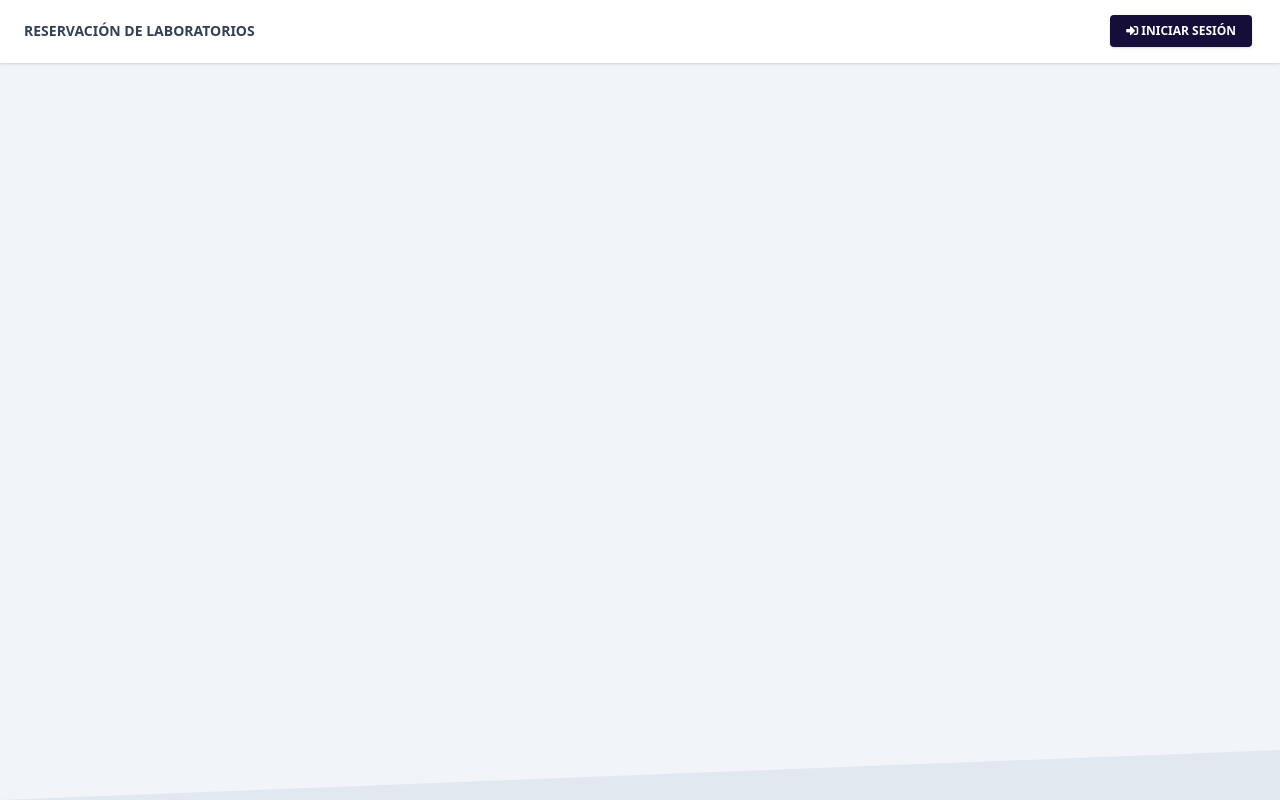
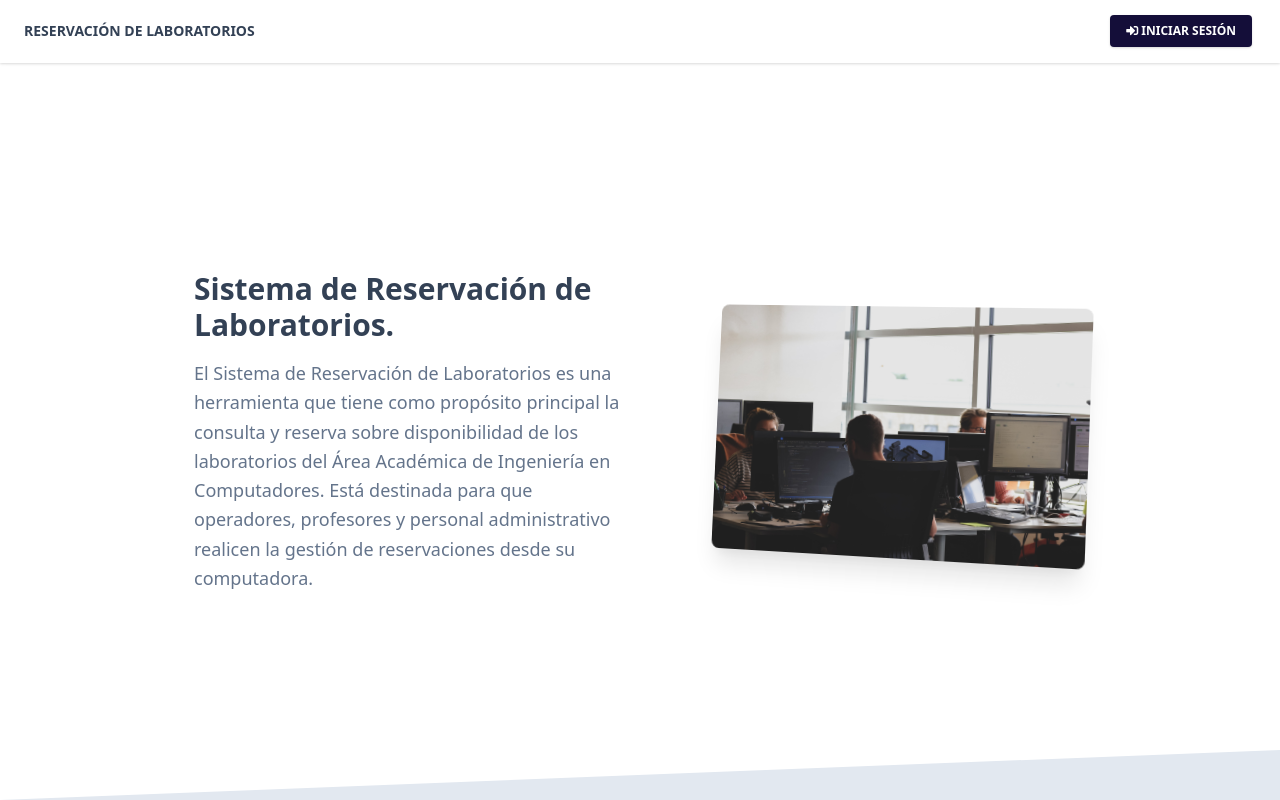
Before and after one commit to ce-labs/labs-reservation, a React (Create React App) app: page / in a window 1280 px wide. Shown: the top 800 px of the page. Built offline with nearby package versions, Linux system fonts and the light colour scheme.

Commit message:
[UPDATE] Basic Header

```diff
--- a/src/components/Dropdowns/UserDropdown.js
+++ b/src/components/Dropdowns/UserDropdown.js
@@ -70,24 +70,34 @@ const UserDropdown = () => {
           "bg-white text-base z-50 float-left py-2 list-none text-left rounded shadow-lg min-w-48"
         }
       >
-        <a
+        {/* <a
           href=""
           className={
             "text-sm py-2 px-4 font-normal block w-full whitespace-nowrap bg-transparent text-blueGray-700"
           }
           onClick={() => history.push("/app/profile")}
         >
-          Perfil
-        </a>
+          <i class="fas fa-user"></i> Perfil
+        </a> */}
+        <button
+          href=""
+          className={
+            "text-sm py-2 px-4 font-normal w-full whitespace-nowrap bg-transparent text-blueGray-700"
+          }
+          onClick={() => history.push("/app/profile")}
+        >
+          <i class="fas fa-user"></i> Perfil
+        </button>
+
         <div className="h-0 my-2 border border-solid border-blueGray-100" />
         <button
           href=""
           className={
-            "text-sm py-2 px-4 font-normal block w-full whitespace-nowrap bg-transparent text-blueGray-700"
+            "text-sm py-2 px-4 font-normal w-full whitespace-nowrap bg-transparent text-blueGray-700"
           }
           onClick={openLogoutModal}
         >
-          Cerrar Sesión
+          <i class="fas fa-window-close"></i> Cerrar Sesión
         </button>
       </div>
       <Modal
--- a/src/components/Footers/Footer.js
+++ b/src/components/Footers/Footer.js
@@ -31,13 +31,13 @@ export default function Footer() {
                 Para cualquier duda sobre la plataforma, comuniquese al correo:
                 <a
                   href="mailto:laboratorioscefk@gmail.com"
-                  className="text-blueGray-600"
+                  className="text-blueGray-400 font-semibold"
                 >
-                  laboratorioscefk@gmail.com
+                   laboratorioscefk@gmail.com
                 </a>
               </h5>
             </div>
-            <div className="w-full lg:w-6/12 px-4">
+            {/* <div className="w-full lg:w-6/12 px-4">
               <div className="flex flex-wrap items-top mb-6">
                 <div className="w-full lg:w-4/12 px-4 ml-auto">
                   <span className="block uppercase text-blueGray-500 text-sm font-semibold mb-2">
@@ -102,7 +102,7 @@ export default function Footer() {
                   </ul>
                 </div>
               </div>
-            </div>
+            </div> */}
           </div>
           <hr className="my-6 border-blueGray-300" />
           <div className="flex flex-wrap items-center md:justify-between justify-center">
--- a/src/components/Footers/FooterSmall.js
+++ b/src/components/Footers/FooterSmall.js
@@ -13,7 +13,7 @@ export default function FooterSmall(props) {
         <div className="container mx-auto px-4">
           <hr className="mb-6 border-b-1 border-blueGray-600" />
           <div className="flex flex-wrap items-center md:justify-between justify-center">
-            <div className="w-full md:w-4/12 px-4">
+            <div className="w-full">
               <div className="text-sm text-blueGray-500 font-semibold py-1 text-center md:text-left">
                 Copyright © {new Date().getFullYear()}{" "}
                 <a
@@ -27,7 +27,7 @@ export default function FooterSmall(props) {
                 .
               </div>
             </div>
-            <div className="w-full md:w-8/12 px-4">
+            {/* <div className="w-full md:w-8/12 px-4">
               <ul className="flex flex-wrap list-none md:justify-end  justify-center">
                 <li>
                   <a
@@ -60,7 +60,7 @@ export default function FooterSmall(props) {
                   </a>
                 </li>
               </ul>
-            </div>
+            </div> */}
           </div>
         </div>
       </footer>
--- a/src/components/Sidebar/Sidebar.js
+++ b/src/components/Sidebar/Sidebar.js
@@ -47,7 +47,7 @@ export default function Sidebar() {
             className="text-blueGray-700 hover:text-blueGray-500 text-xs uppercase py-3 font-bold block"
             to="/app/users"
           >
-            <i className="fas fa-newspaper text-blueGray-400 mr-2 text-sm"></i>{" "}
+            <i className="fas fa-users text-blueGray-400 mr-2 text-sm"></i>{" "}
             Usuarios
           </Link>
         </>
@@ -122,7 +122,7 @@ export default function Sidebar() {
                   className="text-blueGray-700 hover:text-blueGray-500 text-xs uppercase py-3 font-bold block"
                   to="/app/home"
                 >
-                  <i className="fas fa-newspaper text-blueGray-400 mr-2 text-sm"></i>{" "}
+                  <i className="fas fa-calendar text-blueGray-400 mr-2 text-sm"></i>{" "}
                   Reservaciones
                 </Link>
               </li>
--- a/src/views/Index.js
+++ b/src/views/Index.js
@@ -8,8 +8,8 @@ export default function Index() {
   return (
     <>
       <IndexNavbar fixed />
-      <section className="header relative pt-16 items-center flex h-screen max-h-860-px">
-        {/*<div className="container mx-auto items-center flex flex-wrap">
+      <section className="header relative pt-16 items-center flex h-screen bg-white">
+        {/* <div className="container mx-auto items-center flex flex-wrap">
           <div className="w-full md:w-8/12 lg:w-6/12 xl:w-6/12 px-4">
             <div className="pt-32 sm:pt-0">
               <h1 className="font-semibold text-2xl text-blueGray-600">Sistema de Reservación de Laboratorios.</h1>
@@ -34,16 +34,46 @@ export default function Index() {
               </div>
             </div>
           </div>
+        </div> */}
+
+        <div className="container mx-auto px-6 pb-42">
+          <div className="items-center flex flex-wrap">
+            <div className="w-full md:w-5/12 ml-auto px-12 md:px-4">
+              <div className="md:pr-12">
+                <h3 className="text-3xl font-semibold ">
+                  Sistema de Reservación de Laboratorios.
+                </h3>
+                <p className="mt-4 text-lg leading-relaxed text-blueGray-500">
+                  El Sistema de Reservación de Laboratorios es una herramienta
+                  que tiene como propósito principal la consulta y reserva sobre
+                  disponibilidad de los laboratorios del Área Académica de
+                  Ingeniería en Computadores. Está destinada para que
+                  operadores, profesores y personal administrativo realicen la
+                  gestión de reservaciones desde su computadora.
+                </p>
+              </div>
+            </div>
+
+            <div className="w-full md:w-4/12 mr-auto px-4 pt-20 md:pt-0">
+              <img
+                alt="..."
+                className="max-w-full rounded-lg shadow-xl"
+                style={{
+                  transform:
+                    "scale(1) perspective(1040px) rotateY(-11deg) rotateX(2deg) rotate(2deg)",
+                }}
+                src={require("assets/img/lab-default.jpg").default}
+              />
+            </div>
+          </div>
         </div>
 
-        <img
-          className="absolute top-0 b-auto right-0 pt-16 sm:w-6/12 -mt-48 sm:mt-0 w-10/12 max-h-860px"
+        {/* <img
+          className="b-auto right-0 pt-16 sm:w-6/12 -mt-48 sm:mt-0 w-10/12 max-h-860px"
           src={require("assets/img/pattern_react.png").default}
           alt="..."
-  />*/}
+      />  */}
       </section>
-
-
 
       <Footer />
     </>
```
Also changed, not shown: src/assets/img/github.svg (deleted), src/assets/img/lab-default.jpg (added), src/assets/styles/tailwind.css.
